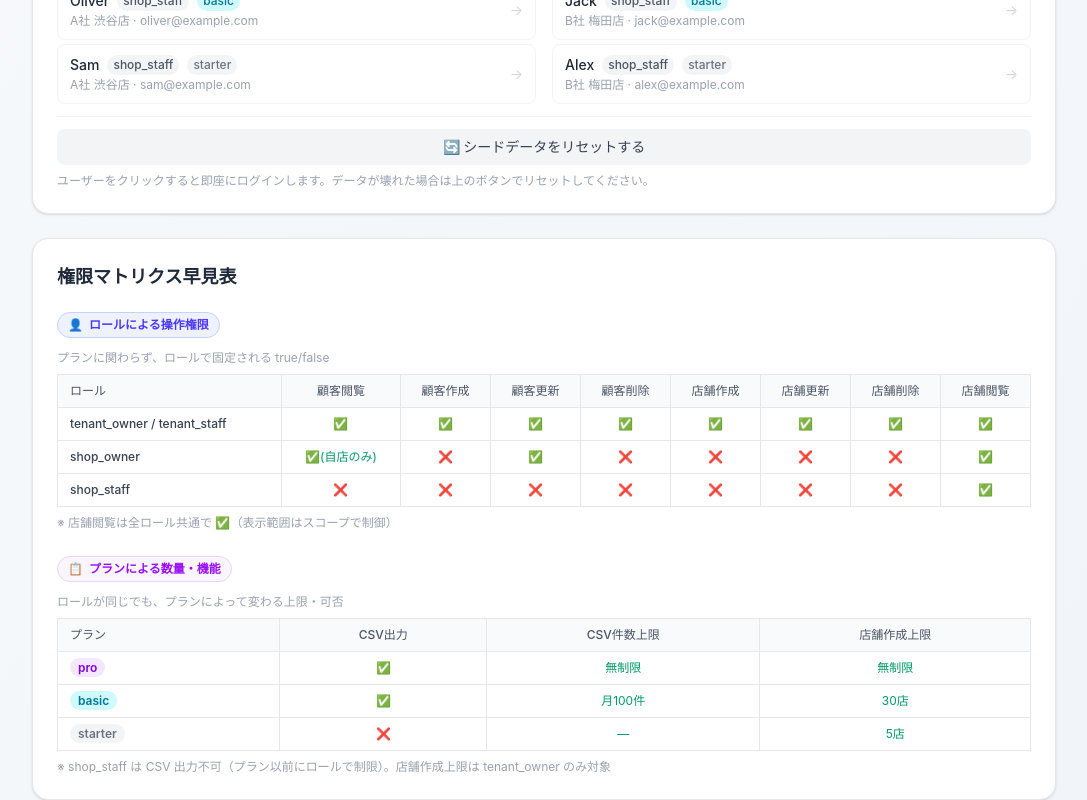
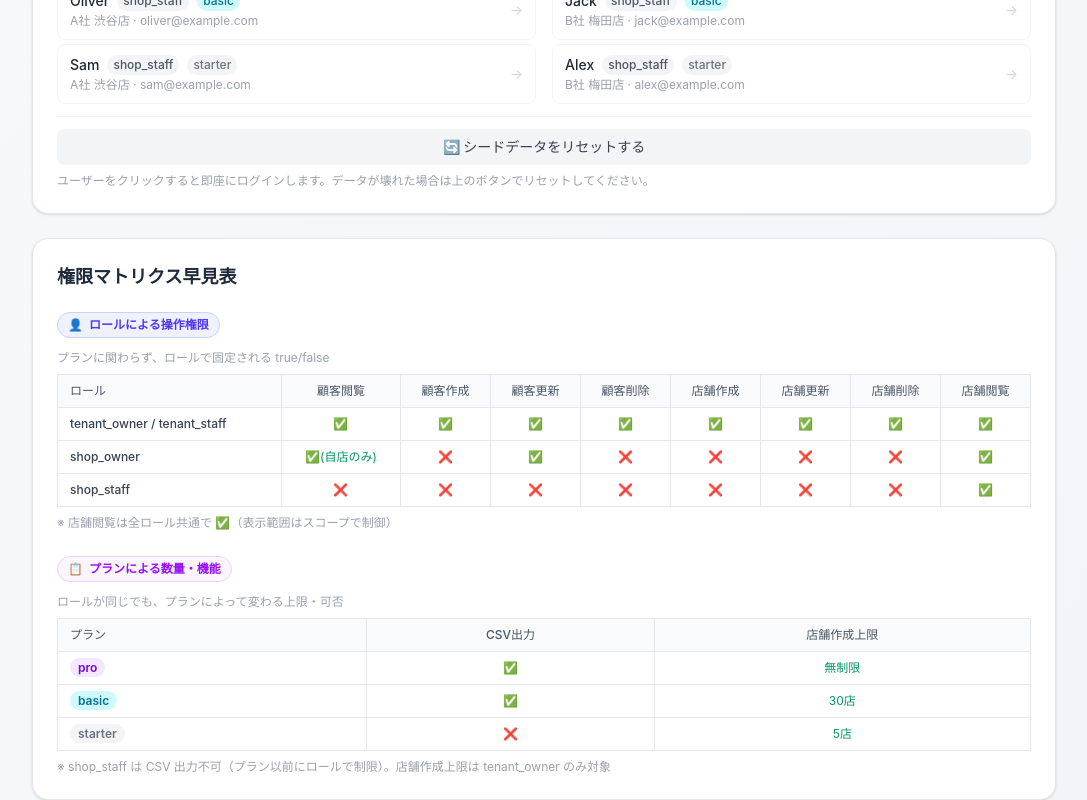
Before and after one commit to r-sugi/permisson-demo, a React (Vite) app: page /login in a window 1280 px wide. Shown: the part 913-1713 px from the top of the page, without its empty margins (96-1183 px from the left). Built offline with nearby package versions, Linux system fonts and the light colour scheme; what hono would draw is missing.

Commit message:
Refactor LoginPage plan table by removing CSV件数上限 column and updating plan details. Simplified the displayed information for each plan, enhancing clarity and usability.

```diff
--- a/src/pages/Login.tsx
+++ b/src/pages/Login.tsx
@@ -241,15 +241,14 @@ export function LoginPage() {
                   <tr className="bg-gray-50">
                     <th className="px-3 py-2 text-left text-gray-600 font-medium border border-gray-200">プラン</th>
                     <th className="px-3 py-2 text-gray-600 font-medium border border-gray-200">CSV出力</th>
-                    <th className="px-3 py-2 text-gray-600 font-medium border border-gray-200">CSV件数上限</th>
                     <th className="px-3 py-2 text-gray-600 font-medium border border-gray-200">店舗作成上限</th>
                   </tr>
                 </thead>
                 <tbody>
                   {[
-                    { label: 'pro',     row: ['✅', '無制限',  '無制限'] },
-                    { label: 'basic',   row: ['✅', '月100件', '30店'] },
-                    { label: 'starter', row: ['❌', '—',       '5店'] },
+                    { label: 'pro',     row: ['✅', '無制限'] },
+                    { label: 'basic',   row: ['✅', '30店'] },
+                    { label: 'starter', row: ['❌', '5店'] },
                   ].map(({ label, row }) => (
                     <tr key={label} className="border-b border-gray-100 hover:bg-gray-50">
                       <td className="px-3 py-2 text-left font-medium text-gray-700 border border-gray-200">
```
